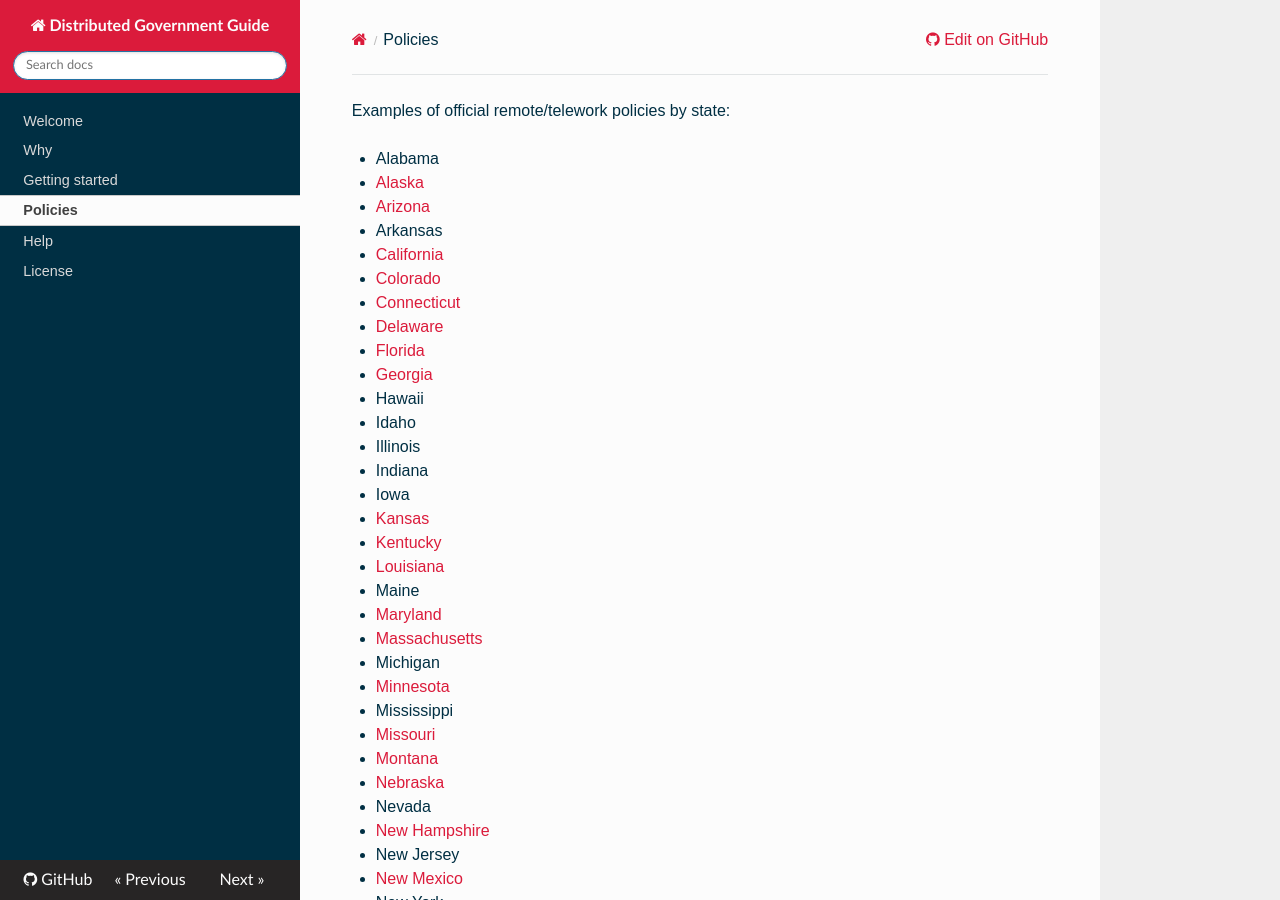
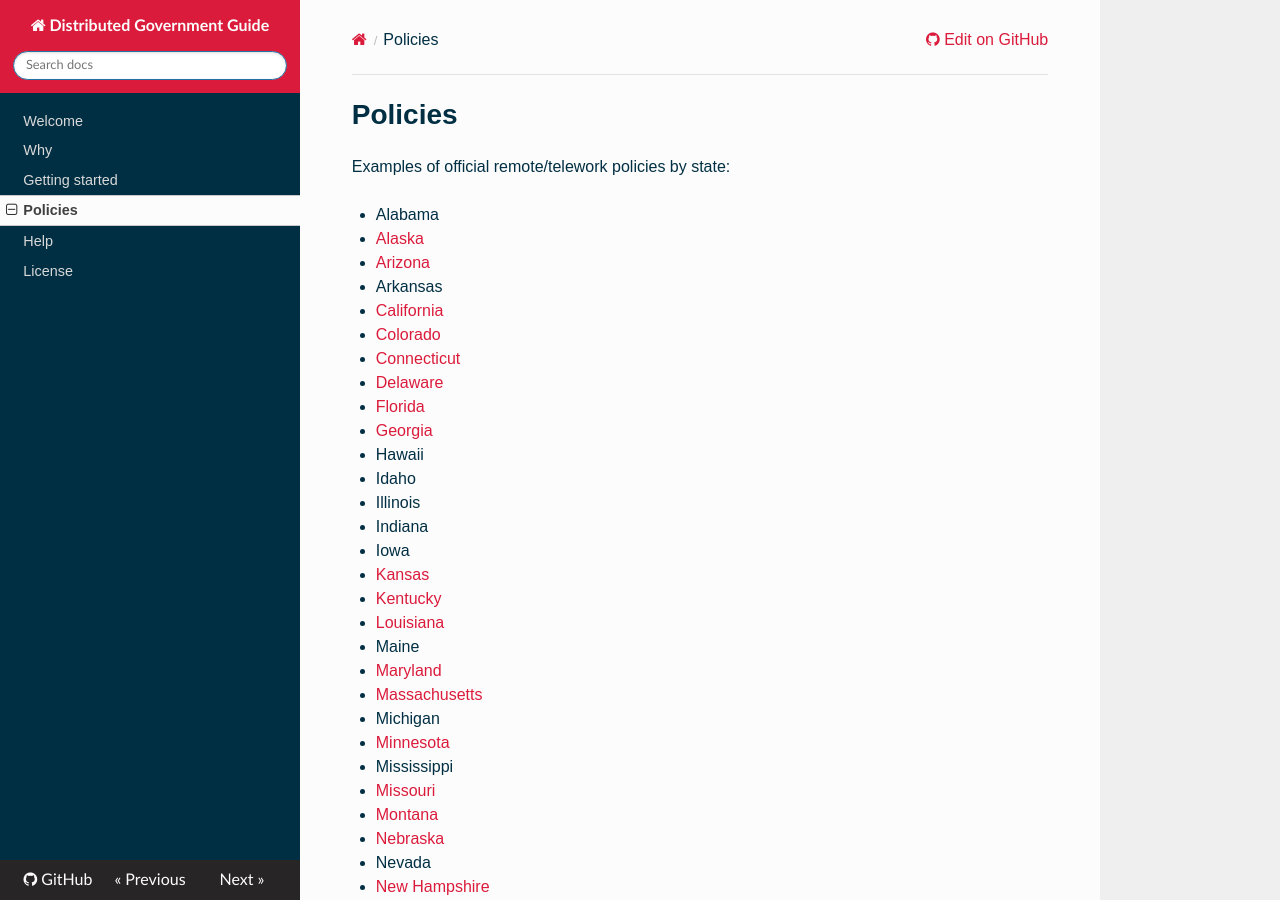
Before and after one commit to distributedgov/guide, an MkDocs documentation site: the page built from docs/policies.md, in a window 1280 px wide and 900 px high. Built offline with MkDocs 1.6.1, drawn with Linux system fonts in a browser that asks for light colours; nearby versions of some CDN libraries; old or Windows-style settings are respelled for this version of MkDocs.

Commit message:
Update policies.md

```diff
--- a/docs/policies.md
+++ b/docs/policies.md
@@ -1,3 +1,5 @@
+# Policies
+
 Examples of official remote/telework policies by state:
 
 * Alabama
```
